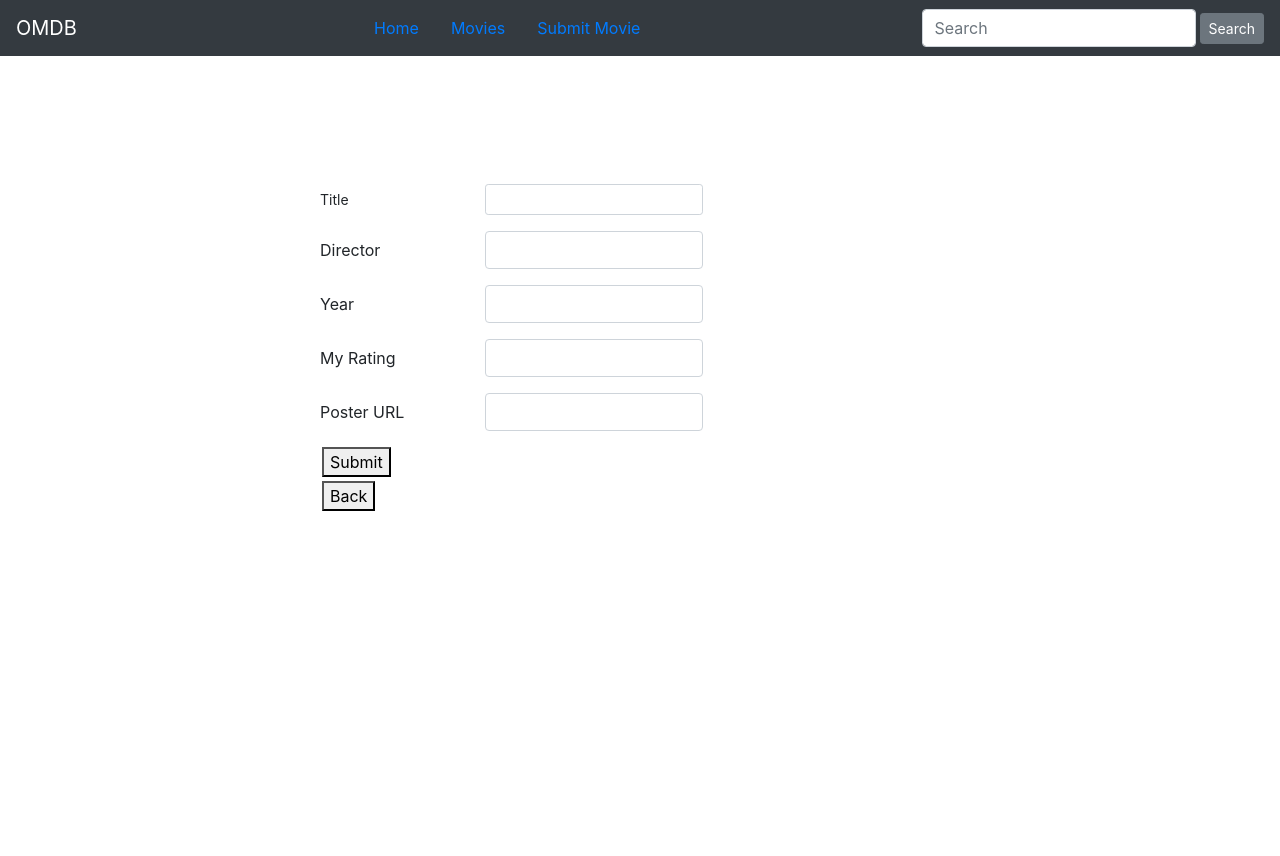
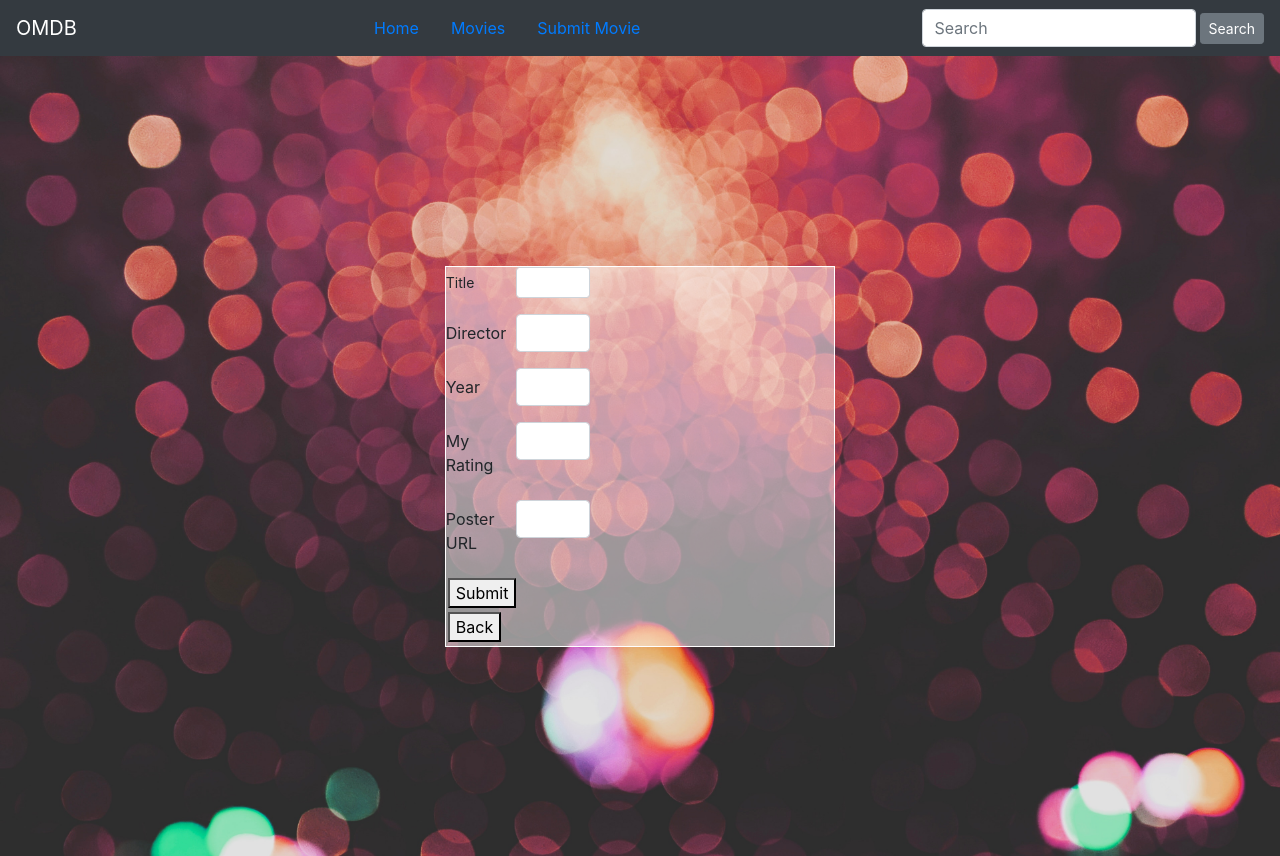
Before and after one commit to s0njablade/OMDB-Front, a React (Create React App) app: page /NewMovie in a window 1280 px wide. Before the commit the page ends 800 px from the top, so only its background shows below. Built offline with nearby package versions, Linux system fonts and the light colour scheme; no server answers.

Commit message:
edited some styling on the edit and new movie pages

```diff
--- a/src/App.css
+++ b/src/App.css
@@ -23,7 +23,7 @@
   width: 100%;
   height: 20vh;
   border: solid white 1px;
-
+  background-color: rgba(255, 255, 255, 0.5)
 }
 
 .tableList {
@@ -43,6 +43,7 @@
   display: flex;
   justify-content: center;
   align-items: center;
+  min-height: 100vh;
 }
 
 /* .otherBgOverlay{
@@ -93,8 +94,12 @@
 /* New Movie Form */
 
 .newForm {
-  margin-top: 10%;
-  margin-left: 25%;
+  display: flex;
+  flex-direction: row;
+  justify-content: space-evenly;
+  /* width: 100%; */
+  border: solid white 1px;
+  background-color: rgba(255, 255, 255, 0.5)
 }
 
 .submit {
--- a/src/components/EditPage.jsx
+++ b/src/components/EditPage.jsx
@@ -10,6 +10,7 @@ const EditPage = (props) => {
             return (
                 < div >
                     <form>
+                        <img className='img' src={movie.poster_URL}></img>
                         <input className='' name='editTitle' defaultValue={movie.title} onChange={props.handleChange}></input>
                         <input className='' name='editDirector' defaultValue={movie.director} onChange={props.handleChange}></input>
                         <input className='' name='editYear' defaultValue={movie.year} onChange={props.handleChange}></input>
--- a/src/components/NewMovie.jsx
+++ b/src/components/NewMovie.jsx
@@ -6,7 +6,8 @@ const NewMovie = (props) => {
 
 
         return (
-            <div className='newForm'>
+            <div className='newMovie otherBg'>
+            <div className="newForm">
                 <form >
                     <div className="form-group row">
                         <label className="col-sm-2 col-form-label col-form-label-sm">Title</label>
@@ -42,10 +43,12 @@ const NewMovie = (props) => {
                             <button className='submit' onClick={props.handleSubmit}>Submit</button>
 
                     </div>
+                    <Link to='/MovieList'>
+                        <button className='back'>Back</button>
+                    </Link>
                 </form>
-                <Link to='/MovieList'>
-                    <button className='back'>Back</button>
-                </Link>
+                </div>
+
             </div>
         )
     }
```
